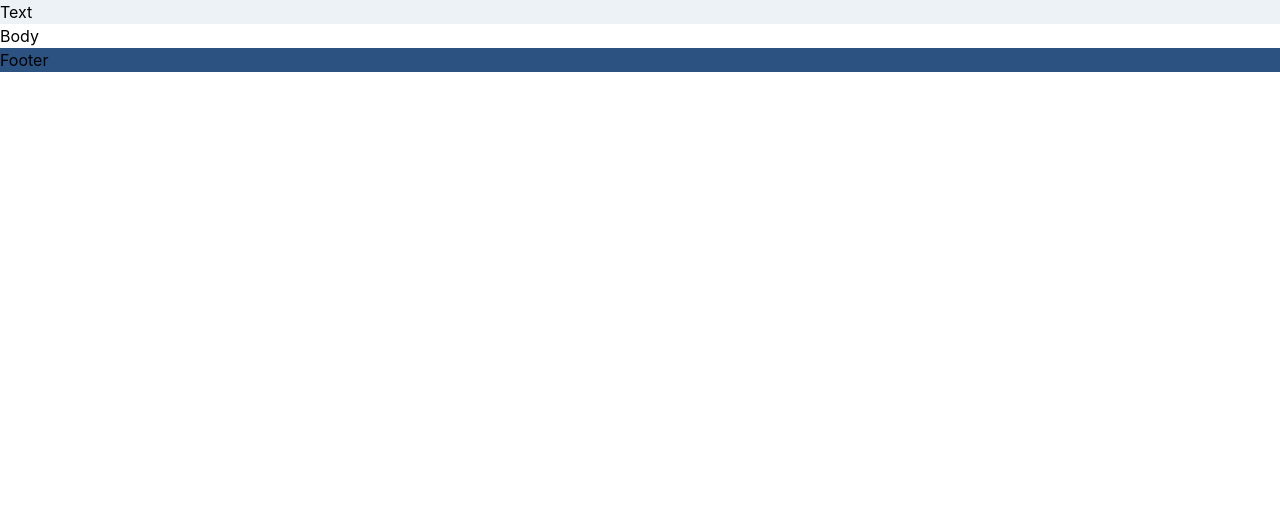
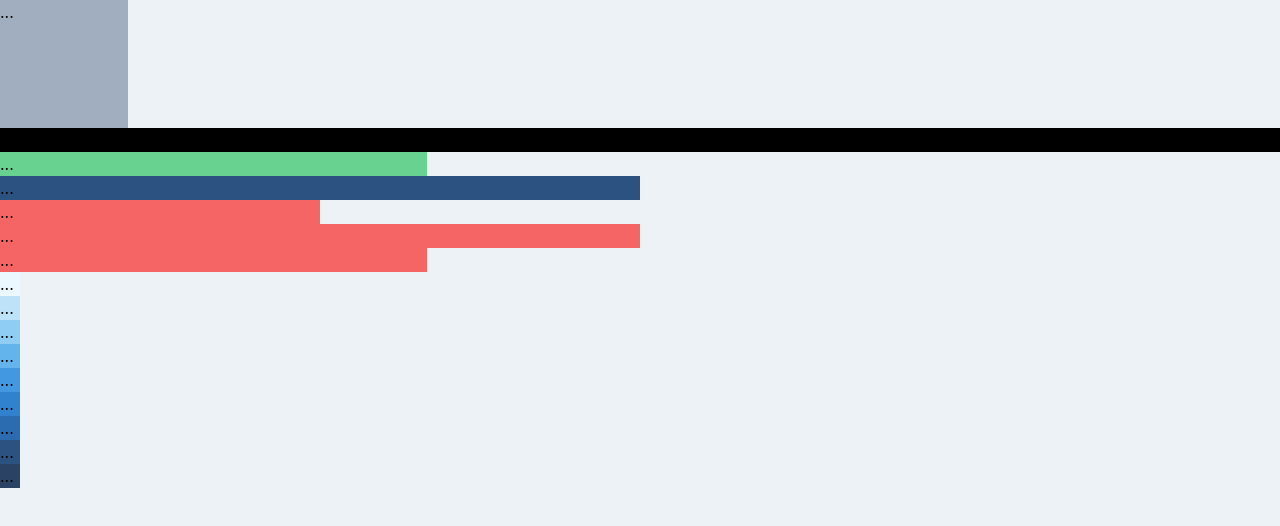
Before and after one commit to muhsenmaqsudi/tailwindcss-progress, a website built with Parcel: page index.html in a window 1280 px wide. Built offline with nearby package versions, Linux system fonts and the light colour scheme.

Commit message:
element sizing & tailwinds numbering system

```diff
--- a/index.html
+++ b/index.html
@@ -7,9 +7,26 @@
     <title>Tailwind CSS</title>
     <link rel="stylesheet" href="css/styles.css" />
   </head>
-  <body class="">
-    <div class="bg-gray-200">Text</div>
-    <div class="bg-white">Body</div>
-    <div class="bg-blue-800">Footer</div>
+  <body class="bg-gray-200">
+    <!-- numbering system = h-32 = 32 / 4 = 8rem = 8 * 16px -->
+    <div class="bg-gray-500 w-32 h-32">...</div>
+    <div class="bg-black w-screen">...</div>
+    <div class="w-1/3">
+      <div class="bg-green-400 w-full">...</div>
+    </div>
+    <div class="bg-blue-800 w-1/2">...</div>
+    <div class="bg-red-500 w-3/12">...</div>
+    <div class="bg-red-500 w-6/12">...</div>
+    <div class="bg-red-500 w-4/12">...</div>
+
+    <div class="w-5 h-6 bg-blue-100">...</div>
+    <div class="w-5 h-6 bg-blue-200">...</div>
+    <div class="w-5 h-6 bg-blue-300">...</div>
+    <div class="w-5 h-6 bg-blue-400">...</div>
+    <div class="w-5 h-6 bg-blue-500">...</div>
+    <div class="w-5 h-6 bg-blue-600">...</div>
+    <div class="w-5 h-6 bg-blue-700">...</div>
+    <div class="w-5 h-6 bg-blue-800">...</div>
+    <div class="w-5 h-6 bg-blue-900">...</div>
   </body>
 </html>
```
